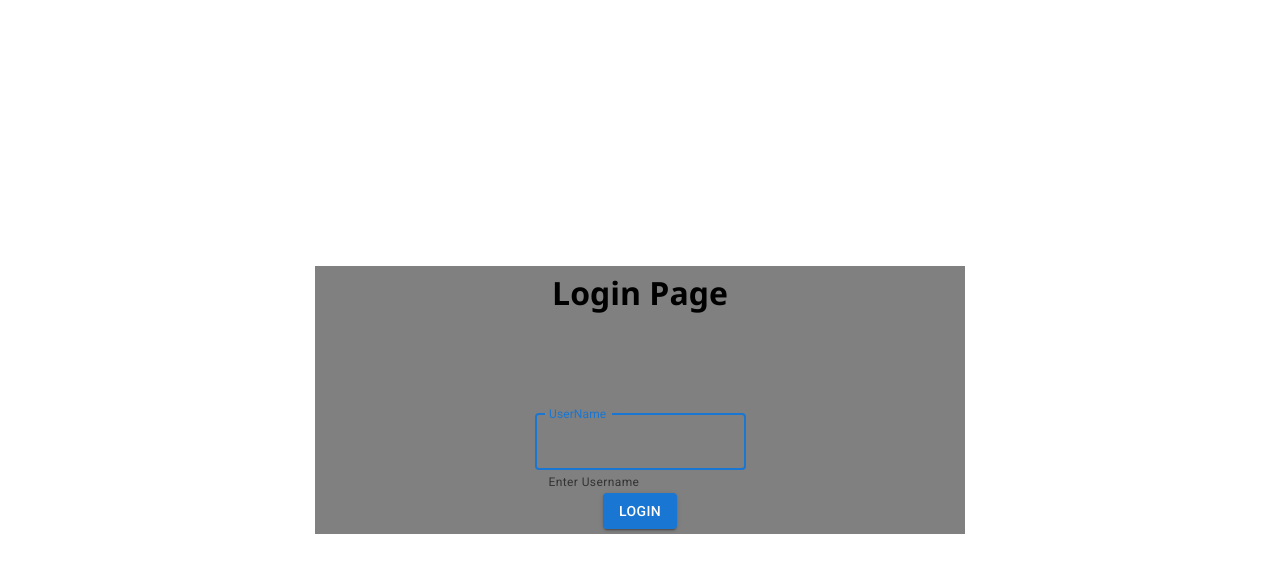
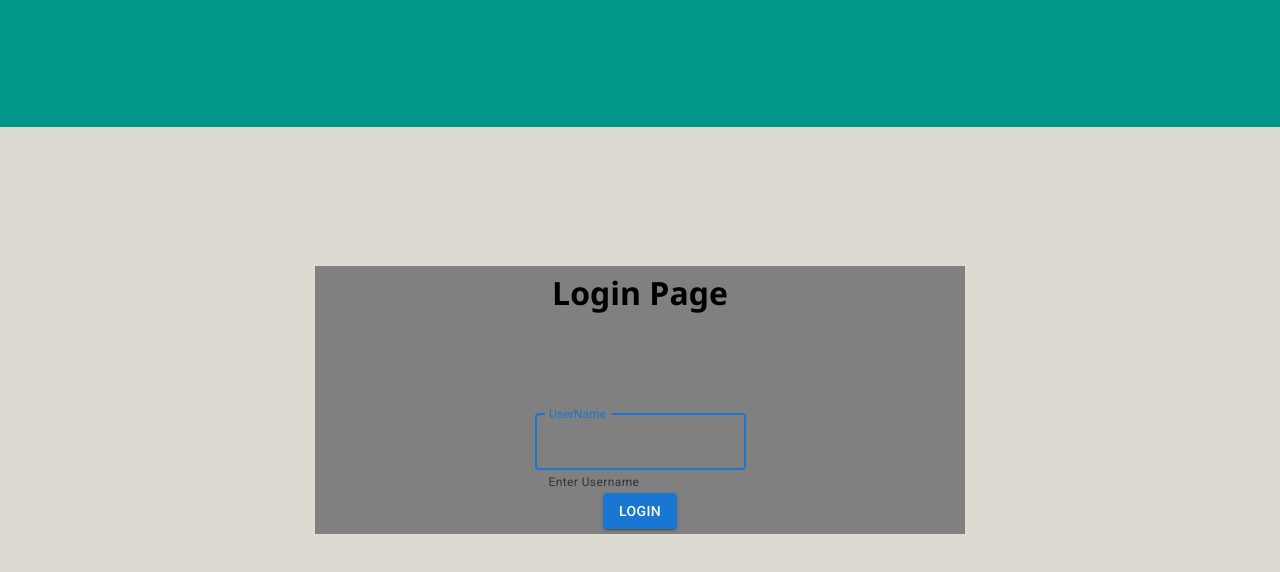
Before and after one commit to ElayGelbart/ReactChatRoom, a React (Create React App) app in the folder client/: page / in a window 1280 px wide. Shown: the top 572 px of the page. Built offline with nearby package versions, Linux system fonts and the light colour scheme.

Commit message:
background styles

```diff
--- a/client/src/components/App.css
+++ b/client/src/components/App.css
@@ -4,12 +4,22 @@
 }
 
 body {
+  background-color: #dddbd1;
   height: 100vh;
   display: flex;
   justify-content: center;
   align-items: center;
   font-family: Segoe UI, Helvetica Neue, Helvetica, Lucida Grande, Arial, Ubuntu,
     Cantarell, Fira Sans, sans-serif;
+}
+body::after {
+  background-color: #009688;
+  position: fixed;
+  top: 0;
+  z-index: -1;
+  width: 100%;
+  height: 127px;
+  content: "";
 }
 ::-webkit-scrollbar {
   width: 6px !important;
--- a/client/src/components/chatroom/UsersLoggedContainer.tsx
+++ b/client/src/components/chatroom/UsersLoggedContainer.tsx
@@ -24,9 +24,9 @@ export default function UsersLoggedContainer(props: UsersLoggedContainerProps) {
   }, [props]);
 
   return (
-    <>
-      <p>User Logged:</p>
+    <div id="LoggedContainer">
+      <p>Users Logged</p>
       {UserLoggedList}
-    </>
+    </div>
   );
 }
--- a/client/src/components/chatroom/chatroom.css
+++ b/client/src/components/chatroom/chatroom.css
@@ -99,3 +99,7 @@
   float: right;
   color: rgba(0, 0, 0, 0.3);
 }
+
+#LoggedContainer {
+  text-align: center;
+}
```
